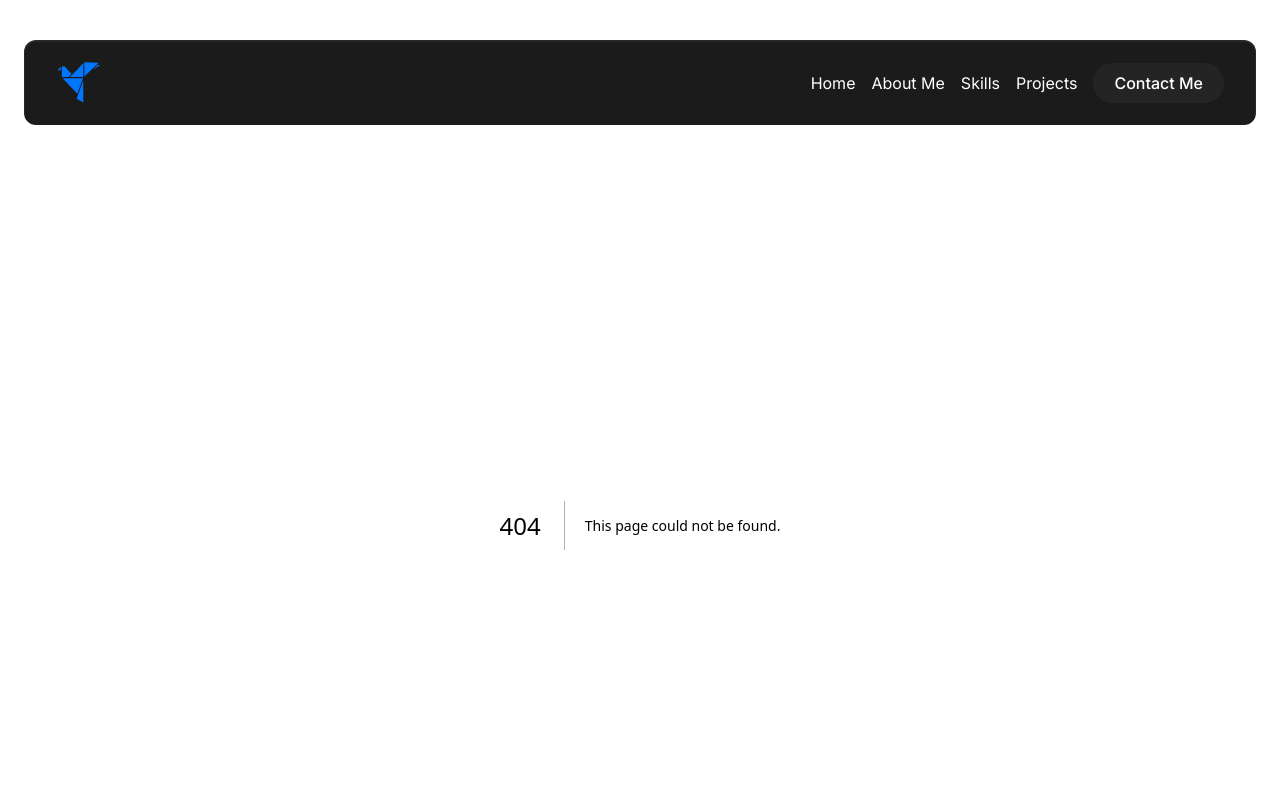
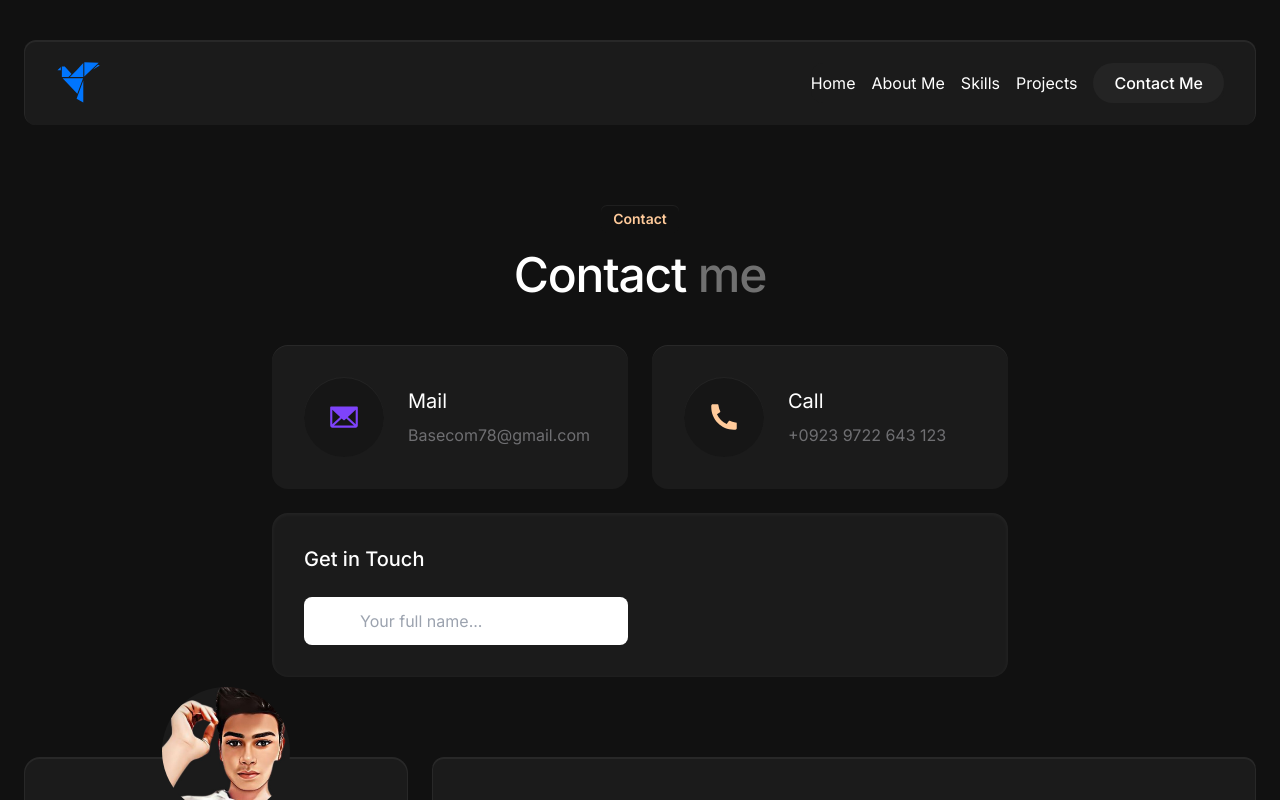
Before and after one commit to albatrossthetahir/mtinfotech, a Next.js app: page /contact in a window 1280 px wide. Before the commit this address had no page. Shown: the top 800 px of the page. Built offline with nearby package versions, Linux system fonts and the light colour scheme.

Commit message:
Ui changes on heading and header

```diff
--- a/components/Header/index.jsx
+++ b/components/Header/index.jsx
@@ -10,7 +10,7 @@ export default function Header({id}) {
         { name: "About me", link: "/about" },
         { name: "skills", link: "/" },
         { name: "Projects", link: "/" },
-        { name: "Contact Me", link: "/" },
+        { name: "Contact Me", link: "/contact" },
     ];
     const [optionalLink, setoptionalLink] = useState(false);
     const ulref = useRef(null);
--- a/components/Headings/index.jsx
+++ b/components/Headings/index.jsx
@@ -1,9 +1,12 @@
 'use client';
+
+import { cn } from "@/lib/utils";
+
 export default function Headings({title, subTitle, titleClassName, subTitleClassName, innerTitle}) {
   return (
     <div className="text-center">
-        <span className={`text-sm inline-block max-w-3xl mx-auto font-semibold px-3 py-1 rounded-md bg-[#111] shadow-[inset_0_1px_rgba(255,255,255,0.06)] ${subTitleClassName}`}>{subTitle}</span>
-        <h3 className={`mt-3 text-white text-2xl lg:text-4xl xl:text-5xl 2xl:text-[64px] !leading-tight text-center font-medium tracking-tight ${titleClassName}`}>{title} <span className="text-white/40 inline-block">{innerTitle}</span></h3>
+        <span className={cn("text-sm inline-block max-w-3xl mx-auto font-semibold px-3 py-1 rounded-md bg-[#111] shadow-[inset_0_1px_rgba(255,255,255,0.06)]", subTitleClassName)}>{subTitle}</span>
+        <h3 className={cn("mt-3 text-white text-2xl lg:text-4xl xl:text-5xl 2xl:text-[64px] !leading-tight text-center font-medium tracking-tight", titleClassName)}>{title} <span className="text-white/40 inline-block">{innerTitle}</span></h3>
     </div>
   );
 }
--- /dev/null
+++ b/src/app/contact/page.jsx
@@ -0,0 +1,51 @@
+import Image from "next/image";
+import Headings from "../../../components/Headings";
+import Link from "next/link";
+
+export default function Contact() {
+  return (
+    <>
+        <section className="py-20">
+          <div className="container px-4 mx-auto">
+            <Headings title="Contact"  innerTitle="me" subTitle="Contact" subTitleClassName="text-[#ffca9a]" />
+            <div className="max-w-3xl w-full mx-auto px-4">
+              <div className="grid md:grid-cols-2 gap-6 mt-6 md:mt-8 xl:mt-10 2xl:mt-14">
+                <Link href={'#'} className="p-8 no-underline flex flex-wrap items-center rounded-2xl gap-6 bg-[#1b1b1b] shadow-card-shadow">
+                  <div className="size-20 rounded-full bg-[#161616] flex items-center justify-center shadow-card-shadow">
+                    <svg xmlns="http://www.w3.org/2000/svg" width="34" height="34" viewBox="0 0 34 34" fill="none">
+                      <path d="M29.75 6.375H4.25C3.96821 6.375 3.69796 6.48694 3.4987 6.6862C3.29944 6.88546 3.1875 7.15571 3.1875 7.4375V25.5C3.1875 26.0636 3.41138 26.6041 3.8099 27.0026C4.20841 27.4011 4.74891 27.625 5.3125 27.625H28.6875C29.2511 27.625 29.7916 27.4011 30.1901 27.0026C30.5886 26.6041 30.8125 26.0636 30.8125 25.5V7.4375C30.8125 7.15571 30.7006 6.88546 30.5013 6.6862C30.302 6.48694 30.0318 6.375 29.75 6.375ZM13.1086 17L5.3125 24.1453V9.85469L13.1086 17ZM14.6758 18.4477L16.2828 19.9086C16.4787 20.0878 16.7345 20.1872 17 20.1872C17.2655 20.1872 17.5213 20.0878 17.7172 19.9086L19.3242 18.4477L27.0141 25.5H6.98594L14.6758 18.4477ZM20.8914 17L28.6875 9.85469V24.1453L20.8914 17Z" fill="#7E43FB"/>
+                    </svg>
+                  </div>
+                  <div className="w-2/4 grow">
+                    <h4 className="text-white text-xl mb-2">Mail</h4>
+                    <span className="text-[#6f6f72] text-base">Basecom78@gmail.com</span>
+                  </div>
+                </Link>
+                <Link href={'#'} className="p-8 no-underline flex flex-wrap items-center rounded-2xl gap-6 bg-[#1b1b1b] shadow-card-shadow">
+                  <div className="size-20 rounded-full bg-[#161616] flex items-center justify-center shadow-card-shadow">
+                    <svg xmlns="http://www.w3.org/2000/svg" width="34" height="34" viewBox="0 0 34 34" fill="none">
+                      <path d="M29.75 23.2617V28.2711C29.75 29.0149 29.175 29.632 28.4332 29.6844C27.8136 29.7282 27.3081 29.75 26.9167 29.75C14.3981 29.75 4.25 19.6018 4.25 7.08333C4.25 6.69192 4.27189 6.1864 4.31566 5.56679C4.36811 4.825 4.98516 4.25 5.7288 4.25H10.7385C11.1021 4.25 11.4067 4.52543 11.4432 4.88722C11.4759 5.21202 11.5064 5.47278 11.5346 5.66953C11.8212 7.67085 12.4065 9.57576 13.244 11.3376C13.3784 11.6204 13.2908 11.9589 13.036 12.1409L9.97836 14.3251C11.8398 18.6732 15.3268 22.1602 19.6749 24.0217L21.8551 20.9694C22.0394 20.7115 22.3819 20.6228 22.6681 20.7587C24.4298 21.5955 26.3346 22.1802 28.3356 22.4661C28.5311 22.4941 28.7902 22.5243 29.1128 22.5569C29.4746 22.5934 29.75 22.898 29.75 23.2617Z" fill="#FFCA9A"/>
+                    </svg>
+                  </div>
+                  <div className="w-2/4 grow">
+                    <h4 className="text-white text-xl mb-2">Call</h4>
+                    <span className="text-[#6f6f72] text-base">+0923 9722 643 123</span>
+                  </div>
+                </Link>
+                <div className="p-8 col-span-full rounded-2xl shadow-card-shadow-xl bg-[#1b1b1b]">
+                  <h4 className="text-xl text-white font-medium font-inter mb-6">Get in Touch</h4>
+                  <form action="">
+                    <div className="grid md:grid-cols-2 gap-6">
+                        <div>
+                            <input type="text" placeholder="Your full name..." className="h-12 text-white shadow-card-shadow bg-no-repeat bg-auto pl-14 rounded-lg w-full block" name="name" id="" />
+                        </div>
+                    </div>
+                  </form>
+                </div>
+              </div>
+            </div>
+          </div>
+        </section>
+    </>
+  );
+}
--- a/src/app/globals.css
+++ b/src/app/globals.css
@@ -66,6 +66,11 @@
   }
 }
 
+:root{
+  --custom-shadow: inset 0 1px hsla(0, 0%, 100%, 0.06);
+  --custom-shadow-xl: inset 0 1px 5px hsla(0, 0%, 100%, 0.06);
+}
+
 @layer base {
   * {
     @apply border-border;
--- a/tailwind.config.js
+++ b/tailwind.config.js
@@ -70,6 +70,10 @@ module.exports = {
         "accordion-down": "accordion-down 0.2s ease-out",
         "accordion-up": "accordion-up 0.2s ease-out",
       },
+      boxShadow: {
+        "card-shadow": "var(--custom-shadow)",
+        "card-shadow-xl": "var(--custom-shadow-xl)",
+      }
     },
   },
   plugins: [require("tailwindcss-animate")],
```
